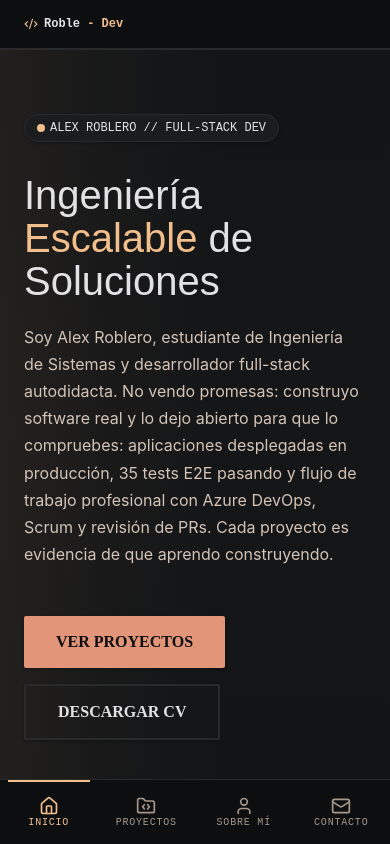
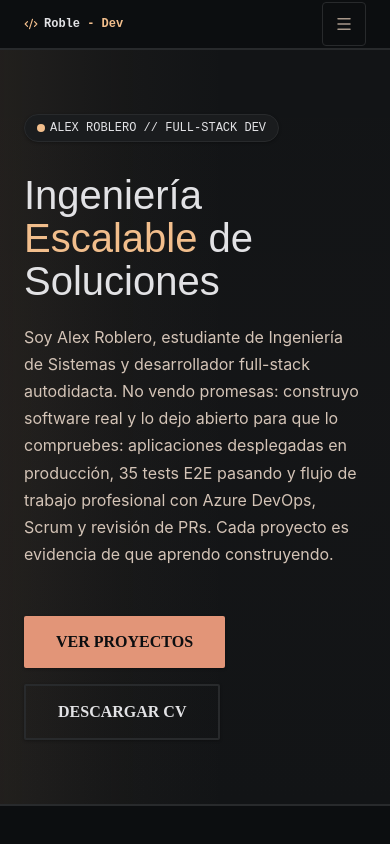
Before and after one commit to AlexJRQ32/Proyecto-Portafolio, a React (Vite) app in the folder frontend/: page /home in a window 390 px wide. Shown: the top 844 px of the page. Built offline with nearby package versions, Linux system fonts and the light colour scheme.

Commit message:
Revert "feat: mobile TabBar navigation with minimal header"
This reverts commit 7db5916af44277f023b3442d77905c622634a1d4.

```diff
--- a/frontend/src/App.css
+++ b/frontend/src/App.css
@@ -18,6 +18,5 @@
 @media (max-width: 768px) {
   .app {
     padding-top: calc(50px + env(safe-area-inset-top));
-    padding-bottom: calc(64px + env(safe-area-inset-bottom));
   }
 }
--- a/frontend/src/App.jsx
+++ b/frontend/src/App.jsx
@@ -9,7 +9,6 @@ import Contact from './features/Contact/pages/Contact'
 import NotFound from './features/NotFound/pages/NotFound'
 import Footer from './common/components/Footer/Footer'
 import Header from './common/components/Header/Header'
-import TabBar from './common/components/TabBar/TabBar'
 
 function App() {
   useScrollTop()
@@ -34,7 +33,6 @@ function App() {
         </Routes>
       </main>
       {isKnownRoute && <Footer />}
-      {isKnownRoute && <TabBar />}
     </div>
   )
 }
--- a/frontend/src/common/components/Footer/Footer.css
+++ b/frontend/src/common/components/Footer/Footer.css
@@ -139,9 +139,45 @@
 /* ===== Responsive ===== */
 
 @media (max-width: 768px) {
-  /* Footer hidden on mobile — TabBar replaces it */
   .footer {
-    display: none;
+    padding-bottom: env(safe-area-inset-bottom);
+  }
+
+  .footer-container {
+    grid-template-columns: 1fr;
+    gap: var(--space-md);
+    text-align: center;
+    padding: var(--space-md) var(--gutter);
+  }
+
+  .footer-brand-name {
+    justify-content: center;
+  }
+
+  .footer-brand-description {
+    margin-left: auto;
+    margin-right: auto;
+  }
+
+  .footer-list {
+    align-items: center;
+  }
+
+  .footer-heading {
+    text-align: center;
+  }
+
+  .footer-link {
+    min-height: 44px;
+    align-items: center;
+  }
+
+  .footer-social-icon {
+    min-width: 44px;
+    min-height: 44px;
+    display: flex;
+    align-items: center;
+    justify-content: center;
   }
 }
 
--- a/frontend/src/common/components/Header/Header.css
+++ b/frontend/src/common/components/Header/Header.css
@@ -335,26 +335,6 @@
   }
 }
 
-/* On ≤768px, TabBar replaces all nav — keep only logo */
-@media (max-width: 768px) {
-  .header-menu-toggle {
-    display: none !important;
-  }
-
-  .header-nav {
-    display: none !important;
-  }
-
-  .header-actions {
-    display: none !important;
-  }
-
-  .header-mobile-backdrop,
-  .header-mobile-menu {
-    display: none !important;
-  }
-}
-
 @media (max-width: 768px) {
   .header {
     height: calc(50px + env(safe-area-inset-top));
--- a/frontend/src/common/components/TabBar/TabBar.css
+++ /dev/null
@@ -1,97 +0,0 @@
-/* ============================================
-   TABBAR — Bottom navigation (mobile app-native)
-   Visible only on ≤768px. Replaces header nav + footer.
-   ============================================ */
-
-.tabbar {
-  display: none;
-}
-
-.tabbar-inner {
-  display: grid;
-  grid-template-columns: repeat(4, 1fr);
-  align-items: center;
-  height: 64px;
-  padding-bottom: env(safe-area-inset-bottom);
-}
-
-.tabbar-item {
-  display: flex;
-  flex-direction: column;
-  align-items: center;
-  justify-content: center;
-  gap: 2px;
-  height: 100%;
-  min-height: 44px;
-  text-decoration: none;
-  color: var(--text-muted);
-  position: relative;
-  transition: color var(--transition-fast);
-}
-
-.tabbar-item:hover {
-  color: var(--text-secondary);
-}
-
-.tabbar-icon {
-  width: 20px;
-  height: 20px;
-  flex-shrink: 0;
-}
-
-.tabbar-label {
-  font-family: var(--font-code);
-  font-size: 10px;
-  font-weight: 500;
-  letter-spacing: 0.08em;
-  text-transform: uppercase;
-  line-height: 1;
-}
-
-/* Active state: accent color + top line indicator */
-.tabbar-item--active {
-  color: var(--accent);
-}
-
-.tabbar-item--active::before {
-  content: '';
-  position: absolute;
-  top: 0;
-  left: 8px;
-  right: 8px;
-  height: 2px;
-  background-color: var(--accent);
-}
-
-.tabbar-item--active:hover {
-  color: var(--accent);
-}
-
-/* ============================================
-   RESPONSIVE — Show only on ≤768px
-   ============================================ */
-
-@media (max-width: 768px) {
-  .tabbar {
-    display: block;
-    position: fixed;
-    bottom: 0;
-    left: 0;
-    right: 0;
-    z-index: 1000;
-    background-color: var(--bg-canvas);
-    border-top: 1px solid var(--border-color);
-    backdrop-filter: blur(12px);
-    -webkit-backdrop-filter: blur(12px);
-  }
-}
-
-/* ============================================
-   REDUCED MOTION
-   ============================================ */
-
-@media (prefers-reduced-motion: reduce) {
-  .tabbar-item {
-    transition: none;
-  }
-}
--- a/frontend/src/common/components/TabBar/TabBar.jsx
+++ /dev/null
@@ -1,40 +0,0 @@
-import { NavLink } from 'react-router-dom'
-import { useLanguage } from '../../../context/LanguageContext'
-import { useLucideIcons } from '../../../hooks/useLucideIcons'
-import './TabBar.css'
-
-const tabs = [
-  { to: '/home', icon: 'home', labelKey: 'navHome' },
-  { to: '/projects', icon: 'folder-code', labelKey: 'navProjects' },
-  { to: '/about', icon: 'user', labelKey: 'navAbout' },
-  { to: '/contact', icon: 'mail', labelKey: 'navContact' },
-]
-
-function TabBar() {
-  const { t } = useLanguage()
-  const h = t.header
-
-  useLucideIcons([h])
-
-  return (
-    <nav className="tabbar" aria-label="Navegacion movil">
-      <div className="tabbar-inner">
-        {tabs.map((tab) => (
-          <NavLink
-            key={tab.to}
-            to={tab.to}
-            className={({ isActive }) =>
-              `tabbar-item${isActive ? ' tabbar-item--active' : ''}`
-            }
-            end={tab.to === '/home'}
-          >
-            <i data-lucide={tab.icon} className="tabbar-icon" aria-hidden="true" />
-            <span className="tabbar-label">{h[tab.labelKey]}</span>
-          </NavLink>
-        ))}
-      </div>
-    </nav>
-  )
-}
-
-export default TabBar
```
